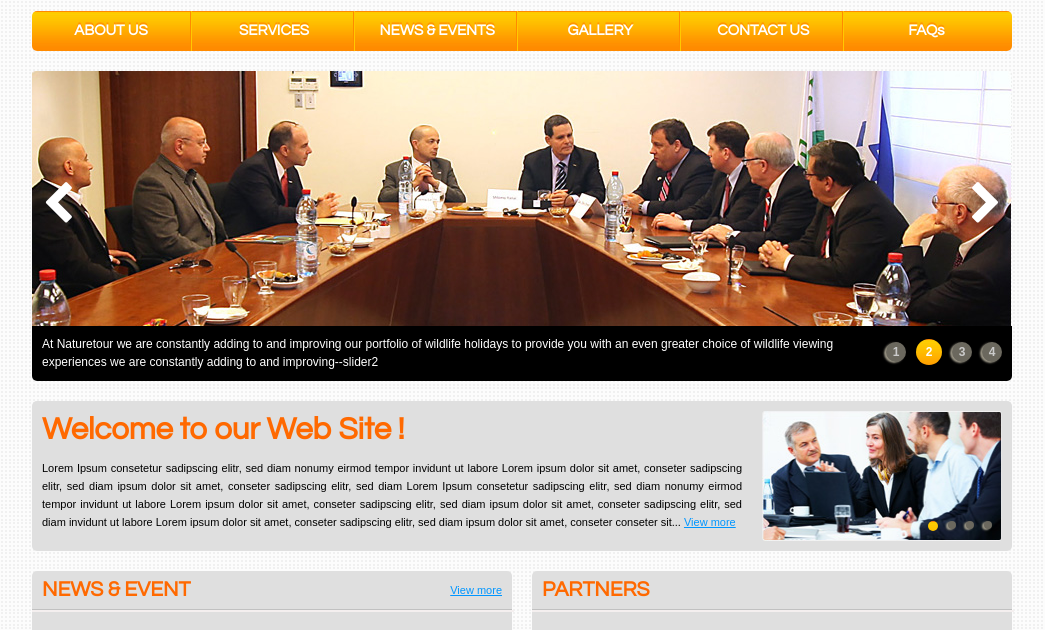
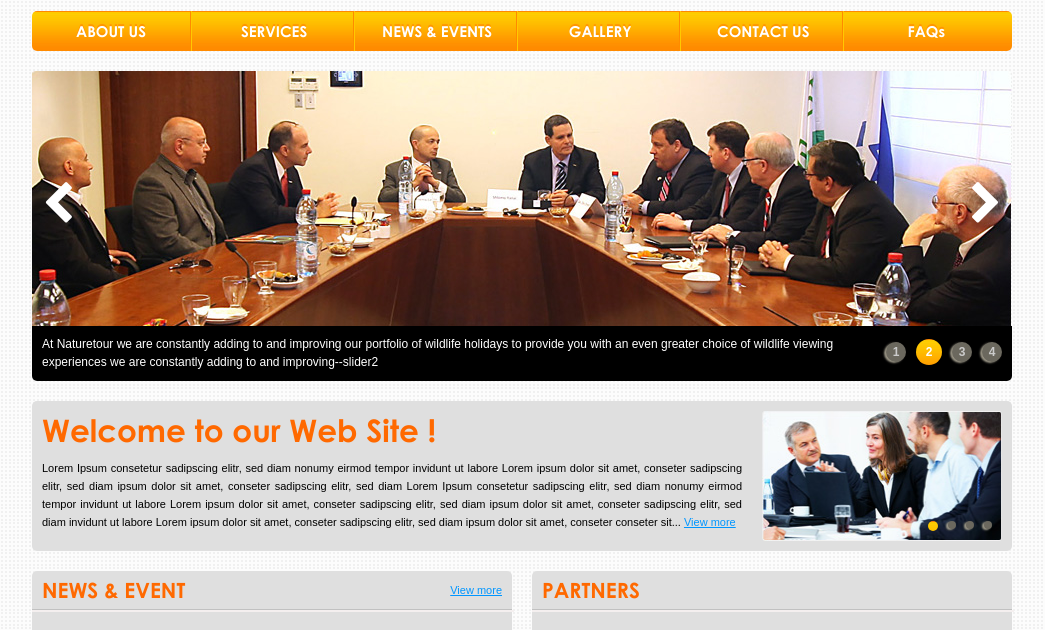
Before and after one commit to PhuongVNT/sutrix_test, a plain HTML site: page index.html in a window 1280 px wide. Shown: the part 94-724 px from the top of the page, without its empty margins (118-1163 px from the left). Drawn offline with nearby package versions, Linux system fonts and the light colour scheme.

Commit message:
update fonts

```diff
--- a/asset/css/style.css
+++ b/asset/css/style.css
@@ -1,9 +1,9 @@
 @font-face {
-    font-family: 'CenturyGothic';
-    font-weight: bold;
+    font-family: 'CenturyGothicBold';
+    font-weight: normal;
     font-style: normal;
-    src: url('../fonts/gothic.eot');
-    src: url('../fonts/gothic.eot?#iefix') format('embedded-opentype'), url('../fonts/gothic.woff') format('woff'), url('../fonts/gothic.ttf') format('truetype'), url('../fonts/gothic.svg#gothic') format('svg');
+    src: url('../fonts/gothic-bold.eot');
+    src: url('../fonts/gothic-bold.eot?#iefix') format('embedded-opentype'), url('../fonts/gothic-bold.woff') format('woff'), url('../fonts/gothic-bold.ttf') format('truetype'), url('../fonts/gothic-bold.svg#gothic') format('svg');
 }
 
 body {
@@ -17,14 +17,14 @@ body {
 
 h1 {
     font-size: 31px;
-    font-family: 'Century Gothic', CenturyGothic, AppleGothic, sans-serif;
+    font-family: 'CenturyGothicBold';
     font-weight: bold;
     color: #ff6900;
 }
 
 h2 {
     font-size: 21px;
-    font-family: 'Century Gothic', CenturyGothic, AppleGothic, sans-serif;
+    font-family: 'CenturyGothicBold';
     ;
     font-weight: bold;
     color: #ff6900;
@@ -166,7 +166,7 @@ header {
     text-transform: uppercase;
     text-decoration: none;
     color: #fff;
-    font-family: 'Century Gothic', CenturyGothic, AppleGothic, sans-serif;
+    font-family: 'CenturyGothicBold';
     font-weight: bold;
     font-size: 15px;
     display: table-cell;
@@ -346,7 +346,7 @@ footer .main {
 }
 
 .lable-footer {
-    font-family: 'Century Gothic', CenturyGothic, AppleGothic, sans-serif;
+    font-family: 'CenturyGothicBold';
     font-size: 14px;
     color: #010101;
     text-transform: uppercase;
@@ -436,7 +436,7 @@ footer .email-field {
     background-size: 100% 100%;
     color: #fff;
     font-size: 14px;
-    font-family:'CenturyGothicBold';
+    font-family: 'CenturyGothicBold';
     font-weight: normal;
     border: none;
     text-shadow: 0px -2px #ff9600;
```
